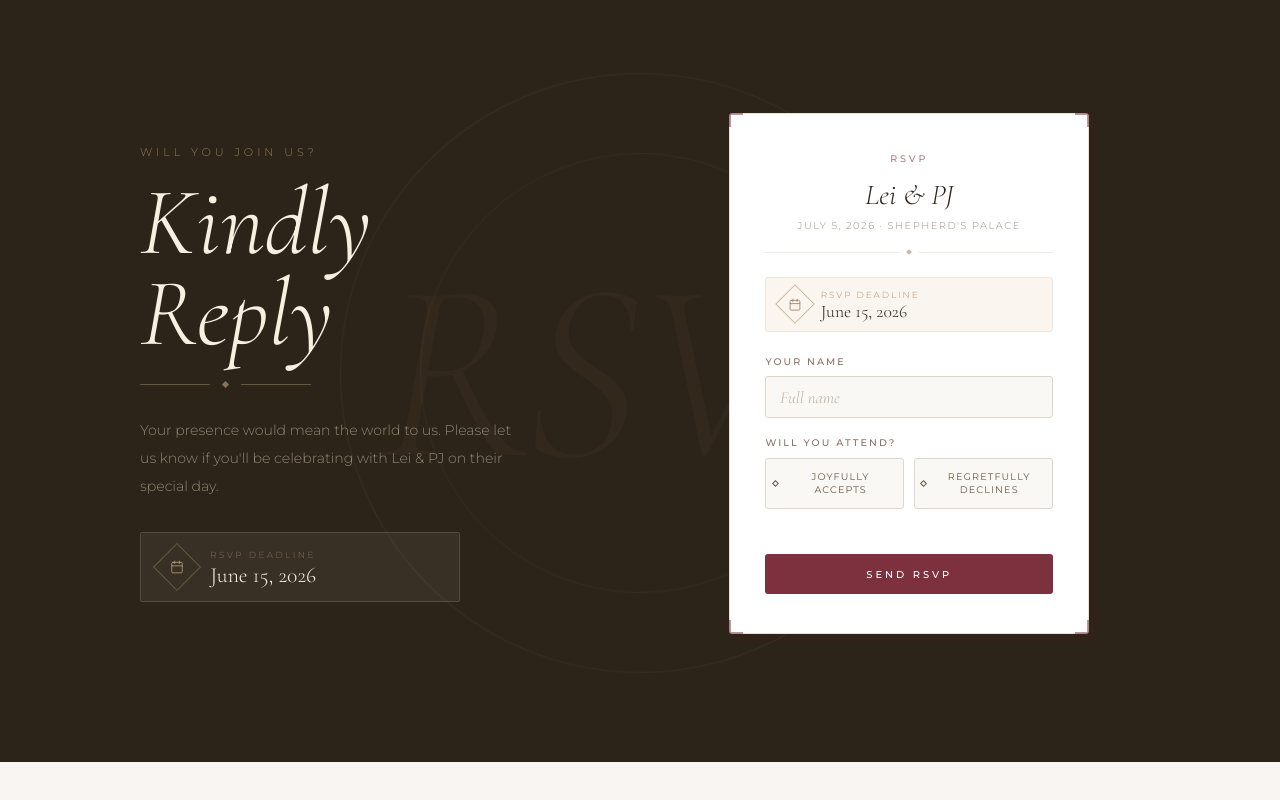
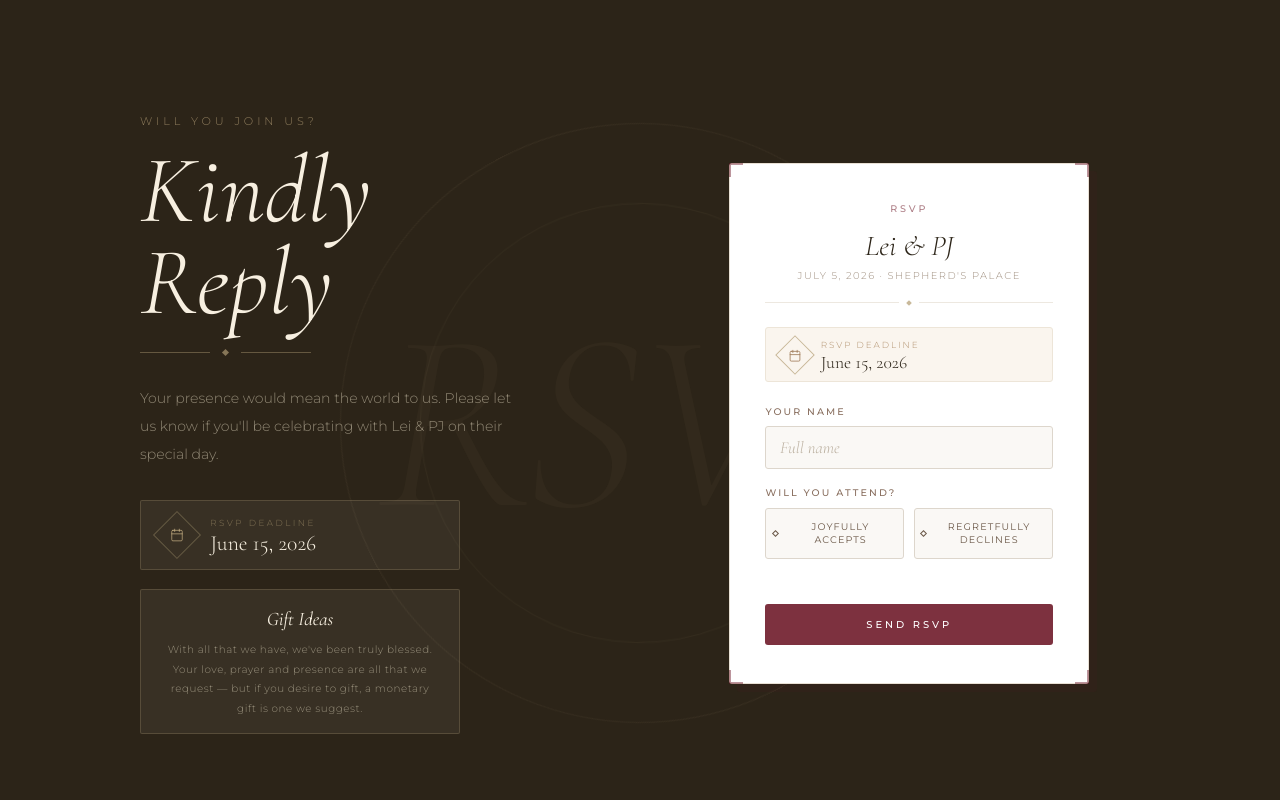
Before and after one commit to Tons02/pj_and_lei_wedding_invatation, a React (Vite) app: page / in a window 1280 px wide. Shown: the part 5590-6390 px from the top of the page. Before the commit the page ends 6352 px from the top, so only its background shows below. Built offline with nearby package versions, Linux system fonts and the light colour scheme.

Commit message:
add gift ideas

```diff
--- a/src/components/Rsvp.jsx
+++ b/src/components/Rsvp.jsx
@@ -739,6 +739,46 @@ export default function RSVP() {
                 <p className="rsvp__deadline-date">June 15, 2026</p>
               </div>
             </div>
+            {/* After rsvp__deadline div */}
+            <div
+              className="rsvp__gift"
+              style={{
+                marginTop: "1.2rem",
+                padding: "0.9rem 1.2rem",
+                border: "0.5px solid rgba(210, 185, 140, 0.2)",
+                background: "rgba(255, 248, 235, 0.06)",
+                maxWidth: "320px",
+                borderRadius: "2px",
+                textAlign: "center",
+              }}
+            >
+              <p
+                style={{
+                  fontFamily: "'Cormorant Garamond', serif",
+                  fontStyle: "italic",
+                  fontSize: "1.2rem",
+                  color: "#f7efe0",
+                  margin: "0 0 0.4rem",
+                }}
+              >
+                Gift Ideas
+              </p>
+              <p
+                style={{
+                  fontFamily: "'Montserrat', sans-serif",
+                  fontWeight: 300,
+                  fontSize: "0.65rem",
+                  lineHeight: 1.9,
+                  color: "rgba(245, 235, 210, 0.5)",
+                  margin: 0,
+                  letterSpacing: "0.05em",
+                }}
+              >
+                With all that we have, we've been truly blessed. Your love,
+                prayer and presence are all that we request — but if you desire
+                to gift, a monetary gift is one we suggest.
+              </p>
+            </div>
           </div>
 
           {/* ── Right: Form card ── */}
```
